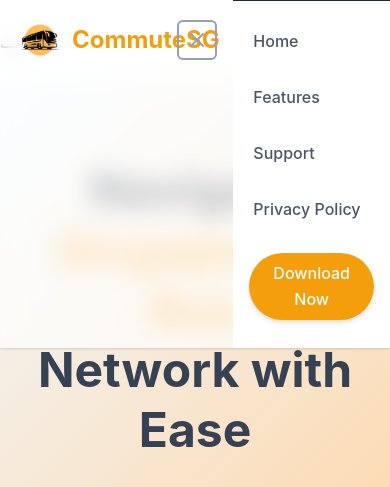
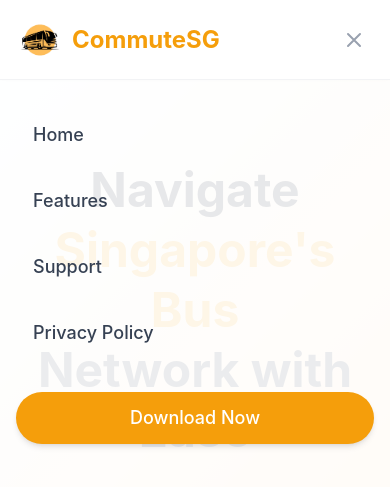
Before and after one commit to Sakthi-dev-tech/CommuteSG-Landing-Page, a React (Vite) app: page / in a window 390 px wide. Both pictures are taken after a click on the button "Open main menu". Shown: the top 487 px of the page. Built offline with nearby package versions, Linux system fonts and the light colour scheme.

Commit message:
fixed nav on mobile

```diff
--- a/src/components/layout/Header.tsx
+++ b/src/components/layout/Header.tsx
@@ -139,16 +139,55 @@ const Header = () => {
         </div>
       </div>
 
-      {/* Mobile menu, show/hide based on menu state */}
+      {/* Mobile menu overlay */}
       <div
         className={`${
           isMenuOpen ? "block" : "hidden"
-        } md:hidden bg-white border-t`}
+        } md:hidden fixed inset-0 z-50 bg-white/95 backdrop-blur-md`}
       >
-        <div className="py-4 space-y-2">
+        {/* Mobile menu header */}
+        <div className="flex justify-between items-center h-20 px-4 border-b border-gray-200/50 bg-white/70 backdrop-blur-md">
+          <div className="flex items-center">
+            <Link to="/" className="flex-shrink-0 flex items-center" onClick={() => setIsMenuOpen(false)}>
+              <img
+                src="/images/app_icon_no_bg.png"
+                alt="CommuteSG"
+                className="h-12 w-12 mr-2"
+              />
+              <span className="text-2xl font-bold text-primary">CommuteSG</span>
+            </Link>
+          </div>
+
+          {/* Close button */}
+          <button
+            type="button"
+            className="inline-flex items-center justify-center p-2 rounded-md text-gray-400 hover:text-gray-500 hover:bg-gray-100/50 focus:outline-none focus:ring-2 focus:ring-inset focus:ring-primary transition-colors"
+            onClick={toggleMenu}
+          >
+            <span className="sr-only">Close menu</span>
+            <svg
+              className="h-6 w-6"
+              xmlns="http://www.w3.org/2000/svg"
+              fill="none"
+              viewBox="0 0 24 24"
+              stroke="currentColor"
+              aria-hidden="true"
+            >
+              <path
+                strokeLinecap="round"
+                strokeLinejoin="round"
+                strokeWidth={2}
+                d="M6 18L18 6M6 6l12 12"
+              />
+            </svg>
+          </button>
+        </div>
+
+        {/* Mobile menu navigation */}
+        <div className="py-6 px-4 space-y-1 bg-white/90 backdrop-blur-sm min-h-screen">
           <Link
             to="/"
-            className="block px-4 py-3 border-l-4 border-transparent text-base font-medium text-gray-600 hover:bg-gray-50 hover:border-gray-300 hover:text-gray-800 transition-colors"
+            className="block px-4 py-4 text-lg font-medium text-gray-700 hover:bg-white/80 hover:text-primary transition-all duration-200 rounded-lg border border-transparent hover:border-gray-200/50 hover:shadow-sm"
             onClick={() => setIsMenuOpen(false)}
           >
             Home
@@ -158,7 +197,7 @@ const Header = () => {
               handleSectionNavigation("features");
               setIsMenuOpen(false);
             }}
-            className="block w-full text-left px-4 py-3 border-l-4 border-transparent text-base font-medium text-gray-600 hover:bg-gray-50 hover:border-gray-300 hover:text-gray-800 transition-colors"
+            className="block w-full text-left px-4 py-4 text-lg font-medium text-gray-700 hover:bg-white/80 hover:text-primary transition-all duration-200 rounded-lg border border-transparent hover:border-gray-200/50 hover:shadow-sm"
           >
             Features
           </button>
@@ -167,18 +206,20 @@ const Header = () => {
               handleSectionNavigation("support");
               setIsMenuOpen(false);
             }}
-            className="block w-full text-left px-4 py-3 border-l-4 border-transparent text-base font-medium text-gray-600 hover:bg-gray-50 hover:border-gray-300 hover:text-gray-800 transition-colors"
+            className="block w-full text-left px-4 py-4 text-lg font-medium text-gray-700 hover:bg-white/80 hover:text-primary transition-all duration-200 rounded-lg border border-transparent hover:border-gray-200/50 hover:shadow-sm"
           >
             Support
           </button>
           <Link
             to="/privacy"
-            className="block px-4 py-3 border-l-4 border-transparent text-base font-medium text-gray-600 hover:bg-gray-50 hover:border-gray-300 hover:text-gray-800 transition-colors"
+            className="block px-4 py-4 text-lg font-medium text-gray-700 hover:bg-white/80 hover:text-primary transition-all duration-200 rounded-lg border border-transparent hover:border-gray-200/50 hover:shadow-sm"
             onClick={() => setIsMenuOpen(false)}
           >
             Privacy Policy
           </Link>
-            <div className="px-4 py-3">
+
+          {/* Download button */}
+          <div className="pt-6">
             <button
               onClick={() => {
                 window.open(
@@ -188,7 +229,7 @@ const Header = () => {
                 );
                 setIsMenuOpen(false);
               }}
-              className="w-full bg-primary text-white px-6 py-2 rounded-full font-medium hover:bg-primary-light transition-colors shadow-md"
+              className="w-full bg-primary text-white px-6 py-3 rounded-full text-lg font-medium hover:bg-primary-light transition-colors shadow-md"
             >
               Download Now
             </button>
--- a/src/components/sections/SupportSection.tsx
+++ b/src/components/sections/SupportSection.tsx
@@ -31,7 +31,7 @@ const SupportSection = () => {
             </div>
             <h3 className="text-xl font-semibold text-gray-900 mb-4">Email Support</h3>
             <p className="text-gray-600 mb-6">
-              Send us your questions and we'll respond within 24 hours.
+              Send us your questions and I will respond within 24 hours.
             </p>
             <a
               href="mailto:adormantsakthi@gmail.com"
```
Lines whose indentation alone changed are shown as unchanged.
